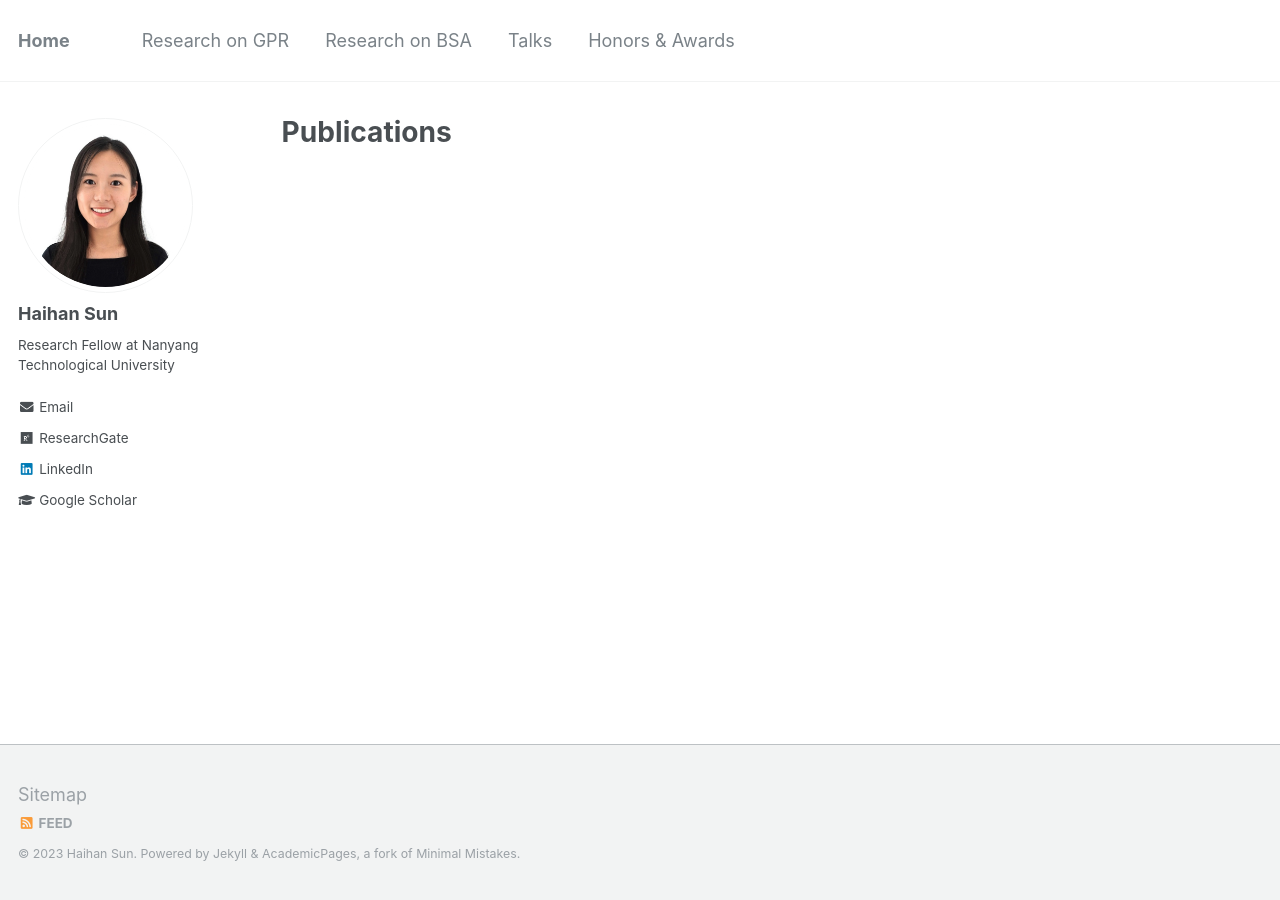
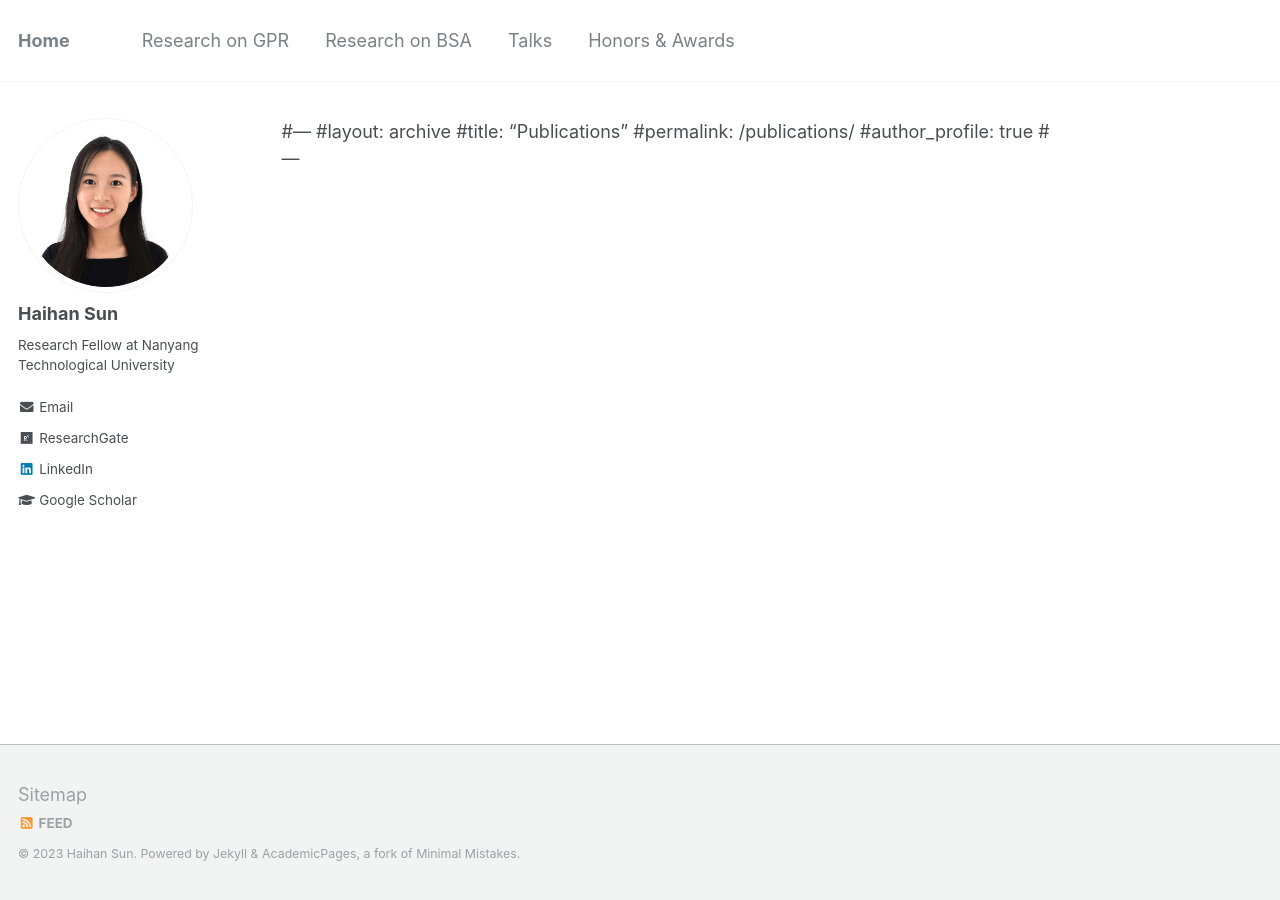
Before and after one commit to Haihan-Sun/Haihan-Sun.github.io, a Jekyll site: the page built from _pages/publications.md, in a window 1280 px wide. Built offline with Jekyll 4.4.1, drawn with Linux system fonts in a browser that asks for light colours; our own code applies the rules of GitHub Pages for plain Markdown files.

Commit message:
Update publications.md

```diff
--- a/_pages/publications.md
+++ b/_pages/publications.md
@@ -1,9 +1,9 @@
----
-layout: archive
-title: "Publications"
-permalink: /publications/
-author_profile: true
----
+#---
+#layout: archive
+#title: "Publications"
+#permalink: /publications/
+#author_profile: true
+#---
 
 {% if author.googlescholar %}
   You can also find my articles on <u><a href="{{author.googlescholar}}">my Google Scholar profile</a>.</u>
```
